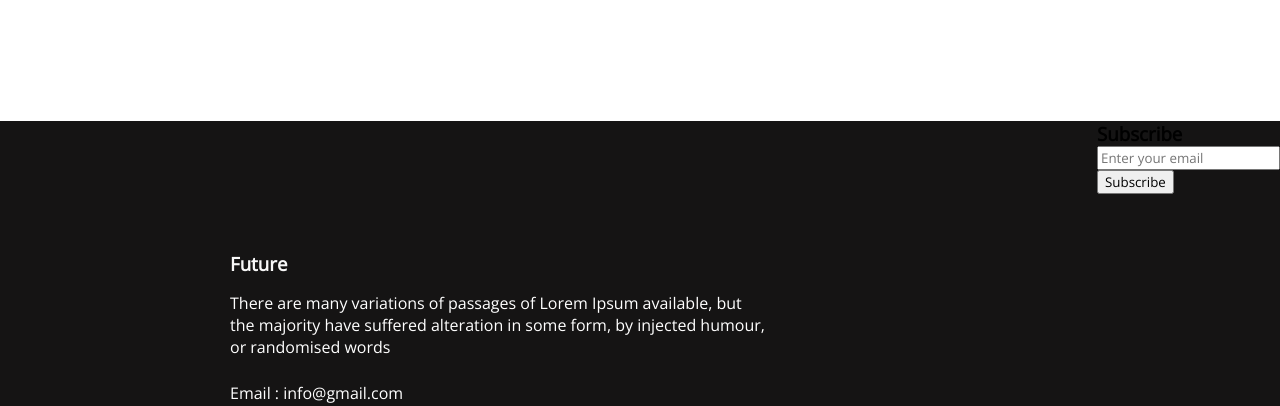
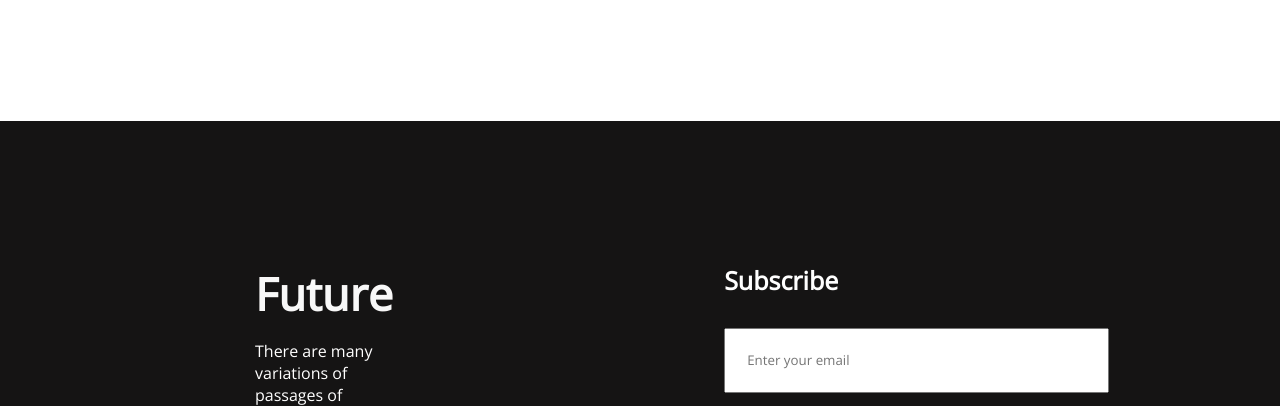
Before and after one commit to Al-amin-hossain-tamim/Assignment-2, a plain HTML site: page index.html in a window 1280 px wide. Shown: the part 2974-3380 px from the top of the page. Drawn offline with nearby package versions, Linux system fonts and the light colour scheme.

Commit message:
fourth commit

```diff
--- a/index.html
+++ b/index.html
@@ -80,6 +80,9 @@
         </article>
       </section>
       <!-- failure section end -->
+
+      <!-- plan section start -->
+
       <section class="plan">
         <h3 class="plan-title">My plans</h3>
         <article class="plan-container">
@@ -105,6 +108,7 @@
           </article>
         </article>
       </section>
+      <!-- plan section end -->
     </main>
     <footer>
       <section class="footer">
@@ -124,10 +128,10 @@
             </article>
         </article>
         <article class="footer-subscribe">
-            <h3>Subscribe</h3>
+            <h3 class="subscribe-title">Subscribe</h3>
             <form action="">
-                <input type="email" name="" placeholder="Enter your email" id=""> <br>
-                <input type="button" value="Subscribe">
+                <input class="email" type="email" name="" placeholder="Enter your email" id=""> <br>
+                <input class="subscribe" type="button" value="Subscribe">
             </form>
         </article>
       </section>
--- a/style/style.css
+++ b/style/style.css
@@ -3,16 +3,16 @@
   font-family: "Open Sans", sans-serif;
 }
 /* header style */
-.banner{
-    background-image: url('../images/banner/banner2.png');
+.banner {
+  background-image: url("../images/banner/banner2.png");
   background-repeat: no-repeat;
-    padding-top: 50px ;
+  padding-top: 50px;
   padding-bottom: 350px;
 }
-.head-description{
+.head-description {
   margin: 32px 0;
 }
-.header-container{
+.header-container {
   text-align: right;
   margin: 233px 231px 142px 544px;
 }
@@ -26,30 +26,29 @@
   color: #444343;
   margin: 32px 0;
 }
-.button{
+.button {
   color: white;
-    background-color: #F15B22;
+  background-color: #f15b22;
   border: 0;
   border-radius: 5px;
-    padding:20px 25px;
+  padding: 20px 25px;
 }
 /* failure section style */
-.failure{
+.failure {
   max-width: 1072px;
   display: flex;
   align-items: center;
   gap: 87px;
-    margin:155px 322px 130px 206px ;
+  margin: 155px 322px 130px 206px;
 }
-.picture{
-
+.picture {
 }
-.failure-description{
+.failure-description {
   line-height: 26px;
   margin-top: 24px;
   margin-bottom: 16px;
 }
-.list-container li{
+.list-container li {
   list-style: none;
   margin-bottom: 8px;
 }
@@ -57,49 +56,69 @@
   width: 4%;
   margin-right: 10px;
 }
-.text{
+.text {
   margin-top: 239px;
 }
 /* plan section style */
-.plan{
+.plan {
   text-align: center;
   margin-left: 230px;
   margin-right: 290px;
   margin-bottom: 124px;
-
 }
-.plan-container{
+.plan-container {
   display: flex;
   max-width: 1141px;
-    justify-content:space-between;
+  justify-content: space-between;
 }
-.plan-title{
+.plan-title {
   text-align: center;
   margin-bottom: 49.7px;
 }
 /* footer section style */
-.footer{
+.footer {
   display: flex;
   background: #151414;
 }
-.footer-future{
-    margin: 130px 331px 130px 230px;
+.footer-future {
+  margin: 142px 165.5px 117.7px 255px;
 }
-.future-title{
-    color: #F8F8F8;
+.future-title {
+  color: #f8f8f8;
+  margin-bottom: 16px;
+  font-weight: 700;
+  font-size: 45px;
+}
+.future-description {
+  color: #ffffff;
+  margin-bottom: 24px;
+}
+
+.footer-icon p {
+  color: #ffffff;
   margin-bottom: 16px;
 }
-.future-description{
-    color: #FFFFFF;
-    margin-bottom: 24px;
-
+.footer-icon > p {
+  margin-bottom: 16px;
 }
-
-.footer-icon p{
-    color: #FFFFFF;
+.footer-subscribe {
+  margin: 142.3px 204px 230.7px 165.5px;
+  margin-right: 204px;
+  margin-bottom: 230px;
+}
+.subscribe-title {
+  color: #ffffff;
+  font-weight: 600;
+  font-size: 25px;
+  margin-bottom: 31px;
+}
+.email {
   margin-bottom: 16px;
-
+  padding: 21px 185px 22px 21px;
 }
-.footer-icon>p{
-    margin-bottom:16px;
+.subscribe {
+  font-weight: 600;
+  font-size: 20px;
+  color: #f15b22;
+  padding: 20px 36.2px;
 }
```
Lines whose indentation alone changed are shown as unchanged.
